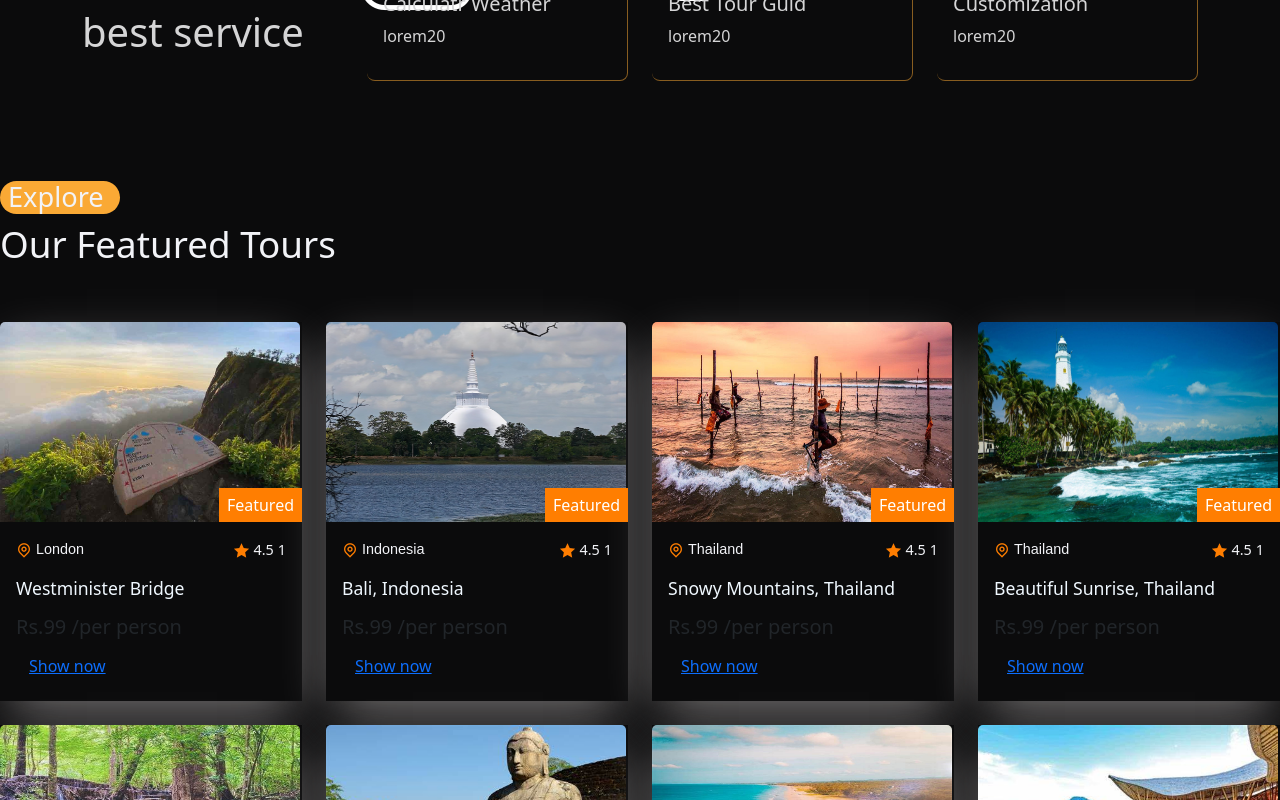
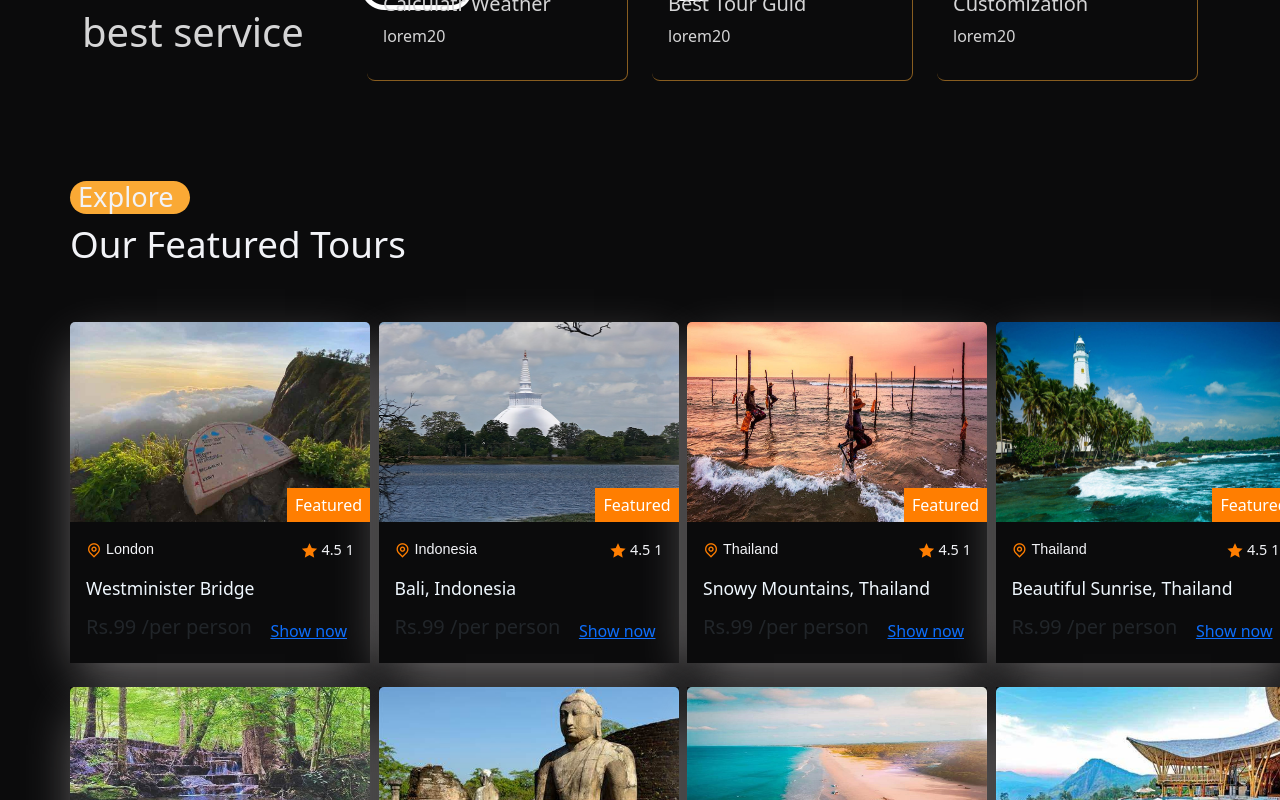
Before and after one commit to SachiniDeSilva/TravelMe, a React (Create React App) app: page /home in a window 1280 px wide. Shown: the part 920-1720 px from the top of the page. Built offline with nearby package versions, Linux system fonts and the light colour scheme.

Commit message:
set padding

```diff
--- a/src/pages/Home.jsx
+++ b/src/pages/Home.jsx
@@ -59,7 +59,7 @@ const Home = () => {
     </Container>
   </section>
 {/*feature*/}
-<section>
+<section className='feach'>
   <Row>
     <Col lg='12' className='mb-5'>
     <Subtitle subtitle={'Explore'}/>
--- a/src/shared/TourCard.jsx
+++ b/src/shared/TourCard.jsx
@@ -12,8 +12,9 @@ const {id, title, city,photo, price, featured, avgRating, reviews} = tour
 
 
   return (
-    <div className='tour_card'>
-      <Card>
+
+    <div className='tour_card '>
+      <Card className='card'>
         <div className="tour_img">
           <img src={photo} alt="tour_img" />
           <span>Featured</span>
@@ -41,6 +42,7 @@ const {id, title, city,photo, price, featured, avgRating, reviews} = tour
       </Card>
 
     </div>
+
   );
 };
 
--- a/src/shared/tour-card.css
+++ b/src/shared/tour-card.css
@@ -64,3 +64,16 @@
 .tour_title a:hover{
     color: var(--secon-color);
 }
+.card{
+    width: 300px;
+}
+
+.card_body{
+    position: relative;
+}
+.booking_btn{
+    position: absolute;
+    bottom: 13px;
+    right: 10px;
+    padding: 10px 20px;
+}
--- a/src/styles/home.css
+++ b/src/styles/home.css
@@ -62,3 +62,6 @@ height: 2.3rem;
     font-size: 2.3rem;
     font-weight: 500;
 }
+.feach{
+    padding-left: 70px;
+}
```
